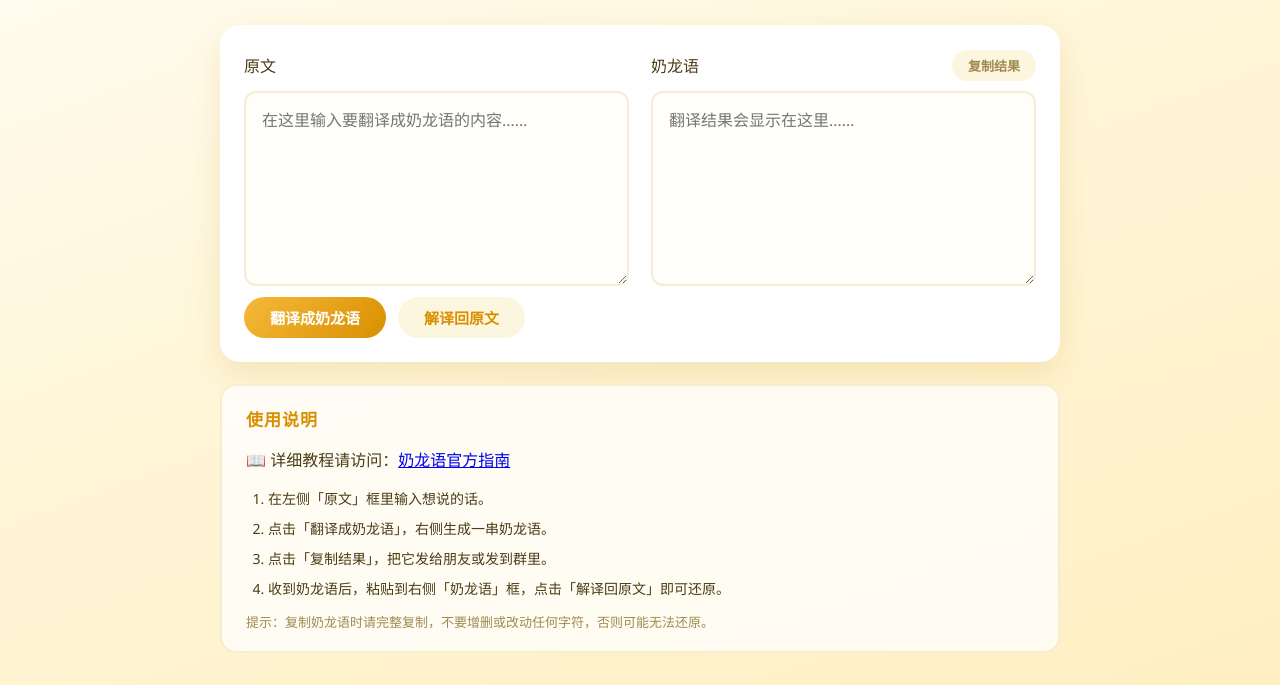
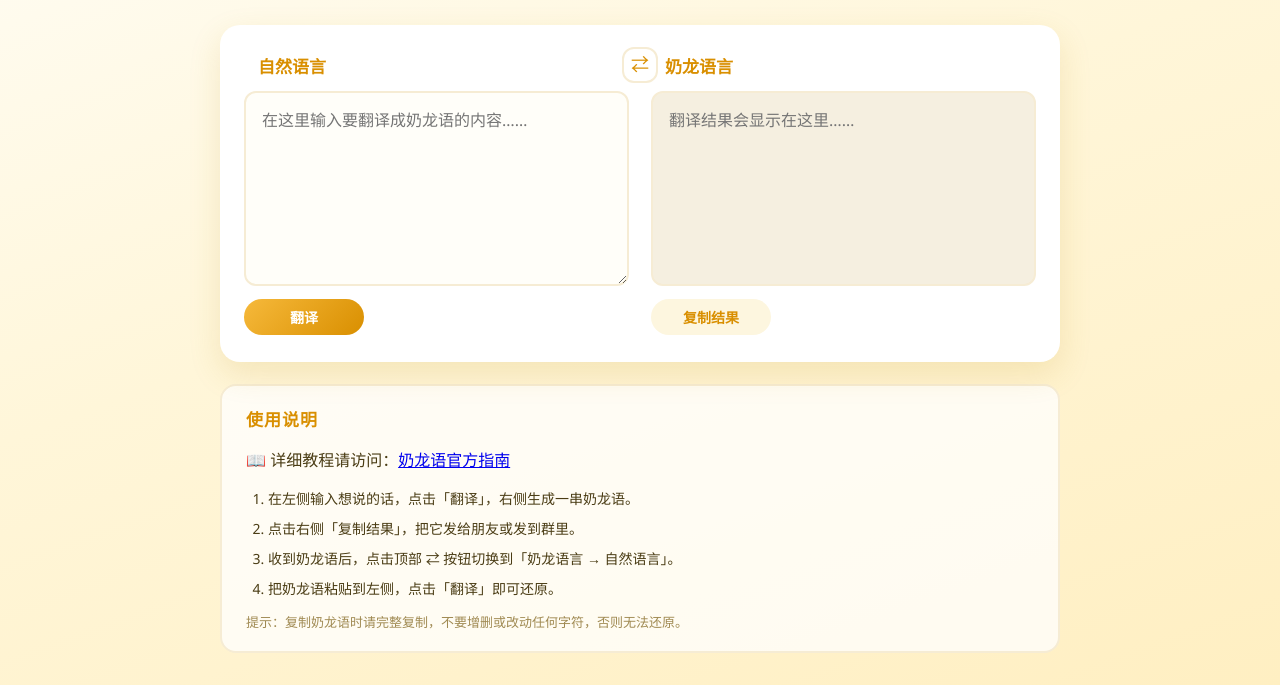
Before and after one commit to brofea/NLtranslator, a website built with Vite: page index.html in a window 1280 px wide. Shown: the part 138-823 px from the top of the page. Built offline with nearby package versions, Linux system fonts and the light colour scheme.

Commit message:
feat: 翻译器交互改为 Google Translate 风格的单向翻译
- 仅左侧可输入，右侧只读显示框（样式与输入框一致、颜色稍深）
- 顶部新增 ⇄ 方向切换按钮，点击互换标题、内容与翻译方向
- 左侧仅保留「翻译」按钮，右侧底部新增「复制结果」按钮
- 奶龙语 → 自然语言解码失败时 toast 提示「翻译失败，奶龙语的语法有误哦」
- 右侧 stats 仅在输出为奶龙语时显示
- 更新页面使用说明与 README 教程

```diff
--- a/src/main.ts
+++ b/src/main.ts
@@ -11,92 +11,141 @@ app.innerHTML = `
     </header>
 
     <main class="card">
+      <button id="btn-swap" class="swap-btn" type="button" title="切换翻译方向" aria-label="切换翻译方向">
+        <span class="swap-icon">⇄</span>
+      </button>
+
       <section class="panel">
-        <label class="label" for="source">原文</label>
+        <label id="source-label" class="label" for="source">自然语言</label>
         <textarea id="source" class="textarea" rows="6"
           placeholder="在这里输入要翻译成奶龙语的内容……"></textarea>
         <div class="actions">
-          <button id="btn-encode" class="btn btn-primary">翻译成奶龙语</button>
-          <button id="btn-decode" class="btn btn-ghost">解译回原文</button>
+          <button id="btn-translate" class="btn btn-primary" type="button">翻译</button>
         </div>
       </section>
 
       <section class="panel">
-        <div class="label-row">
-          <label class="label" for="output">奶龙语</label>
-          <div class="copy-area">
-            <span id="copy-tip" class="copy-tip"></span>
-            <button id="btn-copy" class="btn btn-mini">复制结果</button>
-          </div>
+        <label id="output-label" class="label" for="output">奶龙语言</label>
+        <textarea id="output" class="textarea textarea-display" rows="6" spellcheck="false" readonly
+          placeholder="翻译结果会显示在这里……"></textarea>
+        <div class="actions actions-between">
+          <p id="stats" class="stats"></p>
+          <button id="btn-copy" class="btn btn-ghost" type="button">复制结果</button>
         </div>
-        <textarea id="output" class="textarea" rows="6" spellcheck="false"
-          placeholder="翻译结果会显示在这里……"></textarea>
-        <p id="stats" class="stats"></p>
       </section>
     </main>
 
+    <div id="toast" class="toast" role="alert" aria-live="polite"></div>
+
     <section class="usage">
       <h2>使用说明</h2>
-      <!-- 在这里插入链接 -->
       <p>📖 详细教程请访问：<a href="https://www.bilibili.com/video/BV1Tk6ZB3EAE" target="_blank">奶龙语官方指南</a></p>
       <ol>
-        <li>在左侧「原文」框里输入想说的话。</li>
-        <li>点击「翻译成奶龙语」，右侧生成一串奶龙语。</li>
-        <li>点击「复制结果」，把它发给朋友或发到群里。</li>
-        <li>收到奶龙语后，粘贴到右侧「奶龙语」框，点击「解译回原文」即可还原。</li>
+        <li>在左侧输入想说的话，点击「翻译」，右侧生成一串奶龙语。</li>
+        <li>点击右侧「复制结果」，把它发给朋友或发到群里。</li>
+        <li>收到奶龙语后，点击顶部 ⇄ 按钮切换到「奶龙语言 → 自然语言」。</li>
+        <li>把奶龙语粘贴到左侧，点击「翻译」即可还原。</li>
       </ol>
-      <p class="usage-note">提示：复制奶龙语时请完整复制，不要增删或改动任何字符，否则可能无法还原。</p>
-</section>
-
+      <p class="usage-note">提示：复制奶龙语时请完整复制，不要增删或改动任何字符，否则无法还原。</p>
+    </section>
   </div>
 `;
+
+type Direction = "toNailong" | "toNatural";
 
 const source = document.querySelector<HTMLTextAreaElement>("#source")!;
 const output = document.querySelector<HTMLTextAreaElement>("#output")!;
 const stats = document.querySelector<HTMLParagraphElement>("#stats")!;
-const copyTip = document.querySelector<HTMLSpanElement>("#copy-tip")!;
+const sourceLabel = document.querySelector<HTMLLabelElement>("#source-label")!;
+const outputLabel = document.querySelector<HTMLLabelElement>("#output-label")!;
+const swapBtn = document.querySelector<HTMLButtonElement>("#btn-swap")!;
+const toast = document.querySelector<HTMLDivElement>("#toast")!;
 
-let tipTimer: number | undefined;
+let direction: Direction = "toNailong";
+let toastTimer: number | undefined;
 
-function showTip(message: string) {
-  copyTip.textContent = message;
-  copyTip.classList.add("visible");
-  window.clearTimeout(tipTimer);
-  tipTimer = window.setTimeout(() => copyTip.classList.remove("visible"), 2000);
+const DIRECTION_META: Record<
+  Direction,
+  { source: string; output: string; sourcePlaceholder: string; outputPlaceholder: string }
+> = {
+  toNailong: {
+    source: "自然语言",
+    output: "奶龙语言",
+    sourcePlaceholder: "在这里输入要翻译成奶龙语的内容……",
+    outputPlaceholder: "翻译结果会显示在这里……",
+  },
+  toNatural: {
+    source: "奶龙语言",
+    output: "自然语言",
+    sourcePlaceholder: "把收到的奶龙语粘贴到这里……",
+    outputPlaceholder: "解码结果会显示在这里……",
+  },
+};
+
+function showToast(message: string, variant: "error" | "success" = "error") {
+  toast.textContent = message;
+  toast.classList.toggle("toast-success", variant === "success");
+  toast.classList.add("visible");
+  window.clearTimeout(toastTimer);
+  toastTimer = window.setTimeout(() => toast.classList.remove("visible"), 2500);
 }
 
 function showStats(text: string) {
+  if (direction !== "toNailong" || text.length === 0) {
+    stats.textContent = "";
+    stats.classList.add("hidden");
+    return;
+  }
   let haCount = 0;
   for (const ch of text) {
     if (ch === "\u54C8") haCount++;
   }
-  if (text.length === 0) {
-    stats.textContent = "";
-    return;
-  }
   stats.textContent = `共 ${haCount} 个「哈」`;
+  stats.classList.remove("hidden");
+}
+
+function refreshStats() {
+  showStats(output.value);
 }
 
 function setOutput(text: string) {
   output.value = text;
-  showStats(text);
+  refreshStats();
 }
 
-document.querySelector("#btn-encode")!.addEventListener("click", () => {
+function applyDirection() {
+  const meta = DIRECTION_META[direction];
+  sourceLabel.textContent = meta.source;
+  outputLabel.textContent = meta.output;
+  source.placeholder = meta.sourcePlaceholder;
+  output.placeholder = meta.outputPlaceholder;
+  swapBtn.classList.toggle("flipped", direction === "toNatural");
+  refreshStats();
+}
+
+swapBtn.addEventListener("click", () => {
+  const sourceText = source.value;
+  source.value = output.value;
+  output.value = sourceText;
+  direction = direction === "toNailong" ? "toNatural" : "toNailong";
+  applyDirection();
+});
+
+document.querySelector("#btn-translate")!.addEventListener("click", () => {
   const text = source.value;
   if (!text.trim()) {
     setOutput("");
     return;
   }
-  setOutput(encodeToNailong(text));
-});
-
-document.querySelector("#btn-decode")!.addEventListener("click", () => {
+  if (direction === "toNailong") {
+    setOutput(encodeToNailong(text));
+    return;
+  }
   try {
-    source.value = decodeFromNailong(output.value);
-  } catch (err) {
-    stats.textContent = err instanceof Error ? err.message : "解析失败";
-    stats.classList.add("stats-error");
+    setOutput(decodeFromNailong(text));
+  } catch {
+    setOutput("");
+    showToast("翻译失败，奶龙语的语法有误哦");
   }
 });
 
@@ -104,15 +153,11 @@ document.querySelector("#btn-copy")!.addEventListener("click", async () => {
   if (!output.value) return;
   try {
     await navigator.clipboard.writeText(output.value);
-    showTip("已复制到剪贴板");
   } catch {
     output.select();
     document.execCommand("copy");
-    showTip("已复制到剪贴板");
   }
+  showToast("已复制到剪贴板", "success");
 });
 
-output.addEventListener("input", () => {
-  showStats(output.value);
-  stats.classList.remove("stats-error");
-});
+applyDirection();
--- a/src/style.css
+++ b/src/style.css
@@ -46,6 +46,7 @@ body {
 }
 
 .card {
+  position: relative;
   background: var(--card);
   border-radius: 20px;
   padding: 24px;
@@ -56,6 +57,44 @@ body {
   gap: 22px;
 }
 
+.swap-btn {
+  position: absolute;
+  top: 40px;
+  left: 50%;
+  transform: translate(-50%, -50%);
+  z-index: 2;
+  width: 36px;
+  height: 36px;
+  border-radius: 12px;
+  border: 2px solid #f6ecd4;
+  background: #fff;
+  color: var(--accent-dark);
+  font-size: 18px;
+  line-height: 1;
+  cursor: pointer;
+  display: flex;
+  align-items: center;
+  justify-content: center;
+  transition: transform 0.15s ease, border-color 0.15s ease;
+}
+
+.swap-btn:hover {
+  border-color: var(--accent);
+}
+
+.swap-btn:active {
+  transform: translate(-50%, -50%) scale(0.92);
+}
+
+.swap-icon {
+  display: inline-block;
+  transition: transform 0.3s ease;
+}
+
+.swap-btn.flipped .swap-icon {
+  transform: rotate(180deg);
+}
+
 .panel {
   min-width: 0;
   display: grid;
@@ -63,32 +102,14 @@ body {
   gap: 10px;
 }
 
-.label,
-.label-row {
+.label {
   display: flex;
   align-items: center;
   height: 32px;
-}
-
-.label-row {
-  justify-content: space-between;
-}
-
-.copy-area {
-  display: flex;
-  align-items: center;
-  gap: 8px;
-}
-
-.copy-tip {
-  font-size: 12px;
+  padding-left: 14px;
+  font-size: 17px;
+  font-weight: 600;
   color: var(--accent-dark);
-  opacity: 0;
-  transition: opacity 0.2s ease;
-}
-
-.copy-tip.visible {
-  opacity: 1;
 }
 
 .textarea {
@@ -113,10 +134,32 @@ body {
   box-shadow: 0 0 0 4px var(--ring);
 }
 
+.textarea-display {
+  background: #f5efe0;
+  cursor: default;
+  resize: none;
+}
+
+.textarea-display:focus {
+  border-color: #f6ecd4;
+  box-shadow: none;
+}
+
 .actions {
   display: flex;
   align-items: center;
   gap: 12px;
+}
+
+.actions-between {
+  justify-content: space-between;
+}
+
+.actions .btn {
+  flex: none;
+  min-width: 120px;
+  padding: 8px 24px;
+  font-size: 14px;
 }
 
 .btn {
@@ -152,18 +195,6 @@ body {
   background: #f9ecc0;
 }
 
-.btn-mini {
-  background: #fdf6df;
-  color: var(--muted);
-  padding: 6px 16px;
-  font-size: 13px;
-}
-
-.btn-mini:hover {
-  background: #f9ecc0;
-  color: var(--accent-dark);
-}
-
 .stats {
   margin: 0;
   align-self: center;
@@ -172,8 +203,33 @@ body {
   min-height: 18px;
 }
 
-.stats-error {
-  color: #d9534f;
+.stats.hidden {
+  display: none;
+}
+
+.toast {
+  position: fixed;
+  top: 28px;
+  left: 50%;
+  transform: translateX(-50%);
+  z-index: 100;
+  padding: 10px 22px;
+  border-radius: 999px;
+  font-size: 14px;
+  font-weight: 600;
+  color: #fff;
+  background: #d9534f;
+  opacity: 0;
+  pointer-events: none;
+  transition: opacity 0.25s ease;
+}
+
+.toast.visible {
+  opacity: 1;
+}
+
+.toast-success {
+  background: var(--accent-dark);
 }
 
 .usage {
@@ -215,4 +271,12 @@ body {
   .card {
     grid-template-columns: 1fr;
   }
+
+  .label {
+    padding-left: 0;
+  }
+
+  .swap-btn {
+    top: 50%;
+  }
 }
```
Also changed, not shown: README.md.
